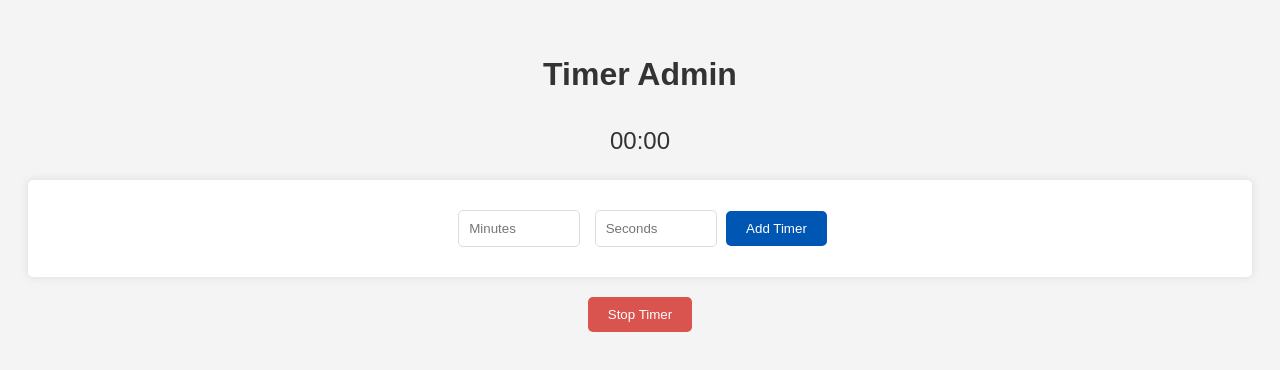
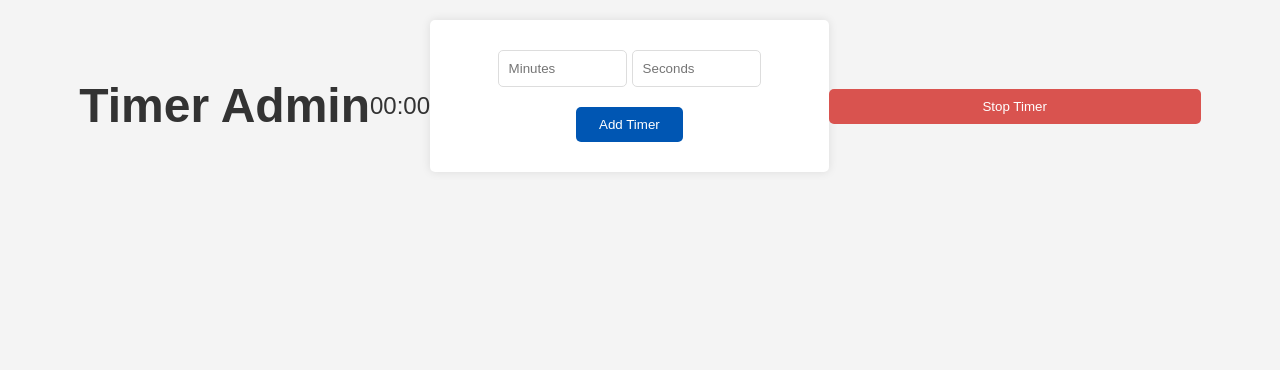
Before and after one commit to DaikoSapmi/MeetingTimer, a plain HTML site: page public/index.html in a window 1280 px wide. Drawn offline with Linux system fonts and the light colour scheme; no server answers.

Commit message:
Fluid design

```diff
--- a/public/index.html
+++ b/public/index.html
@@ -7,7 +7,8 @@
   <link rel="stylesheet" href="styles.css">
 </head>
 <body>
-  <h1>Timer Admin</h1>
+  <div class="container">
+    <h1>Timer Admin</h1>
   <div id="activeTimerDisplay" class="active-timer">00:00</div>
   <div id="timerForm">
     <input type="number" id="minutes" placeholder="Minutes" min="0">
@@ -20,5 +21,6 @@
   <button id="stopTimerButton">Stop Timer</button>
 
   <script src="script.js"></script>
+  </div>
 </body>
 </html>
--- a/public/styles.css
+++ b/public/styles.css
@@ -138,3 +138,61 @@ body {
     font-size: 14px;
     cursor: pointer;
   }
+  /* Existing styles (include your current CSS here) */
+
+/* Additional Responsive Styles */
+
+/* Base styles */
+body {
+  font-family: 'Arial', sans-serif;
+  margin: 0;
+  padding: 0;
+  box-sizing: border-box;
+}
+
+/* Flexbox or Grid can be used for overall layout */
+.container {
+  display: flex;
+  flex-direction: column;
+  align-items: center;
+  justify-content: center;
+  padding: 20px;
+}
+
+/* Responsive Typography */
+h1 {
+  font-size: 2em; /* Base size */
+}
+
+/* Responsive Form Elements */
+input[type="number"], button {
+  width: 90%; /* Base width */
+  margin: 10px 0;
+  padding: 10px;
+  border-radius: 5px;
+}
+
+/* Media Queries for different screen sizes */
+@media (min-width: 600px) {
+  .container {
+      flex-direction: row;
+  }
+
+  h1 {
+      font-size: 2.5em;
+  }
+
+  input[type="number"], button {
+      width: 40%;
+  }
+}
+
+@media (min-width: 1024px) {
+  h1 {
+      font-size: 3em;
+  }
+
+  input[type="number"], button {
+      width: 30%;
+  }
+}
```
